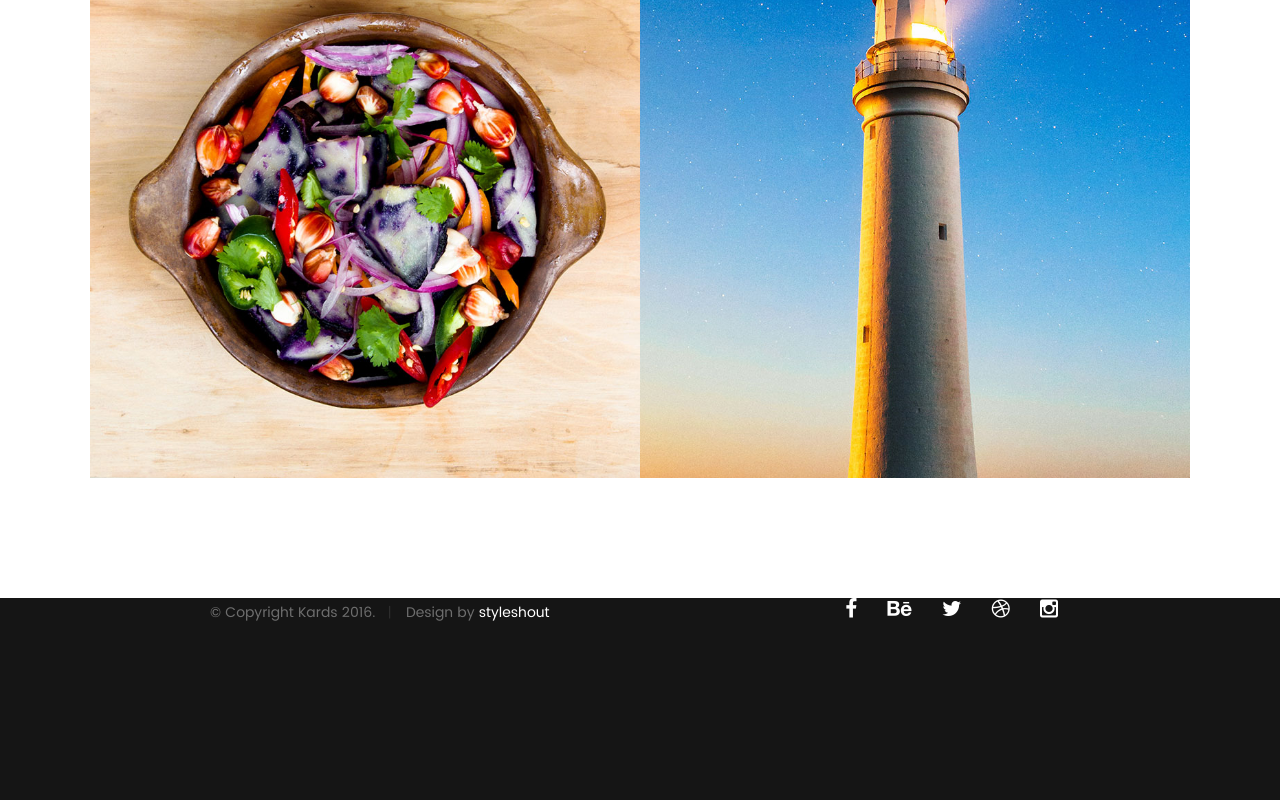
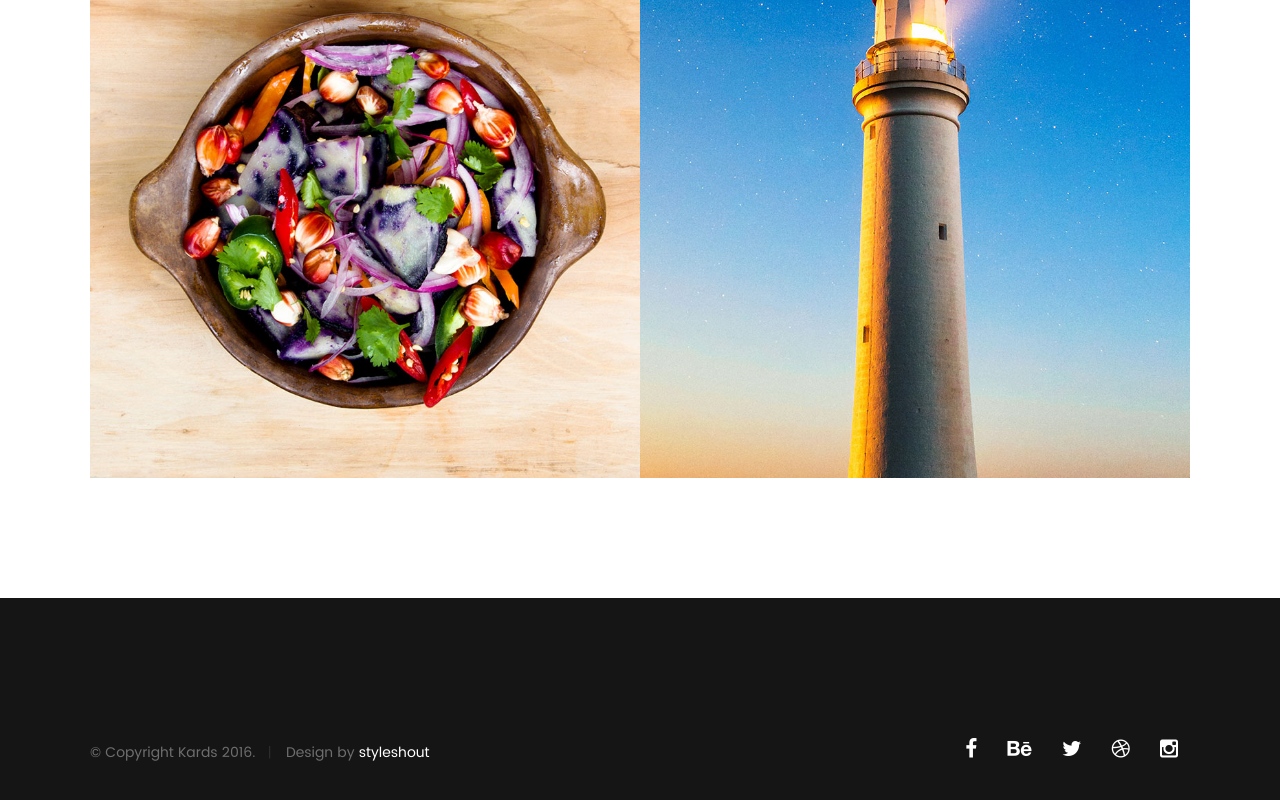
Before and after one commit to Rawdreen/portfolio, a plain HTML site: page index.html in a window 1280 px wide. Shown: the part 3155-3955 px from the top of the page. Before the commit the page ends 3815 px from the top, so only its background shows below. Drawn offline with Linux system fonts and the light colour scheme.

Commit message:
footer changed

```diff
--- a/css/base.css
+++ b/css/base.css
@@ -413,6 +413,38 @@ textarea {
 	margin-left: -20px;
 	margin-right: -20px;
 }
+
+
+
+/* footer */
+.footer {
+	padding-top: 140px;
+	width: 94%;
+	max-width: 1140px;
+	margin: 0 auto;
+}
+
+.footer:before,
+.footer:after {
+	content: "";
+	display: table;
+}
+
+.footer:after {
+	clear: both;
+}
+
+.footer .footer {
+	width: auto;
+	max-width: none;
+	margin-left: -20px;
+	margin-right: -20px;
+}
+/* //footer */
+
+
+
+
 
 [class*="col-"],
 .bgrid {
--- a/index.html
+++ b/index.html
@@ -394,7 +394,7 @@
    ================================================== -->
 
    <footer>
-     	<div class="row">
+     	<div class="footer">
 
      		<div class="col-six tab-full pull-right social">
 
```
Also changed, not shown: styles.html (+1 -1 lines).
